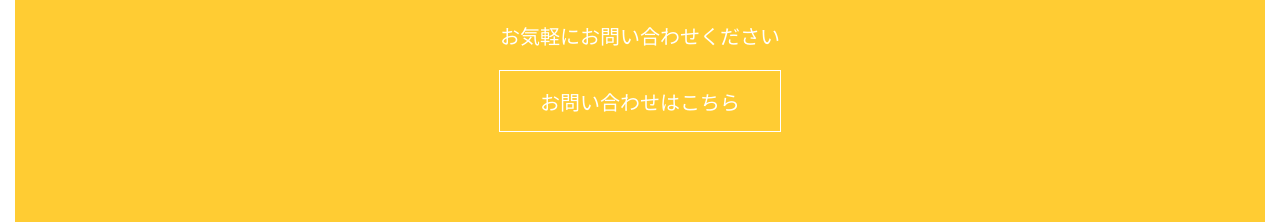
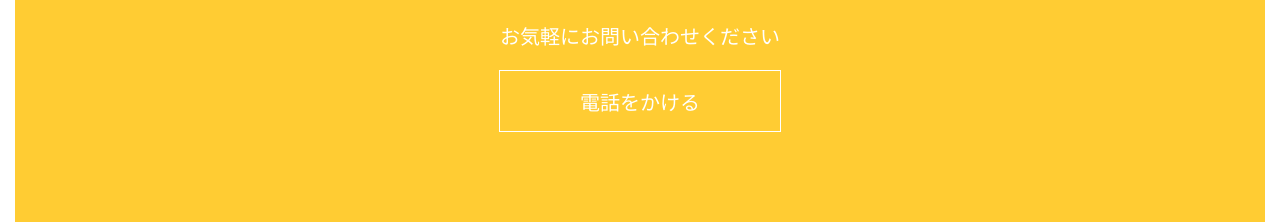
Before and after one commit to mie-crane/mie-crane.github.io, a Next.js app: page /home in a window 1280 px wide. Shown: the part 2535-2759 px from the top of the page. Built offline with nearby package versions, Linux system fonts and the light colour scheme.

Commit message:
お問い合わせを押すと電話を起動するように変更

```diff
--- a/app/home/page.tsx
+++ b/app/home/page.tsx
@@ -42,7 +42,7 @@ export default function Page() {
                     <p className={styles.contactMainText}>0974-22-3881</p>
                     <p className={styles.contactAndRecruitSubText}>お気軽にお問い合わせください</p>
                     <div className={styles.inlineBlock}>
-                    <Link className={styles.transparentButton} href={'/contact'}>お問い合わせはこちら</Link>
+                    <Link className={styles.transparentButton} href='tel:0974-22-1632'>電話をかける</Link>
                     </div>
                 </section>
                 {/*<section className={styles.recruitSection}>*/}
```
